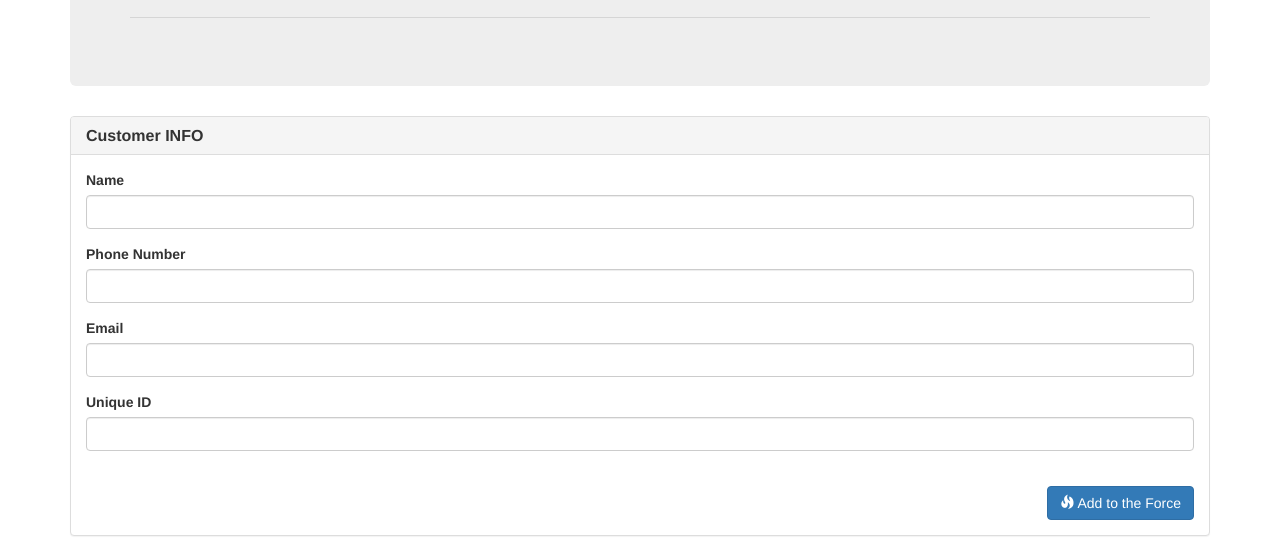
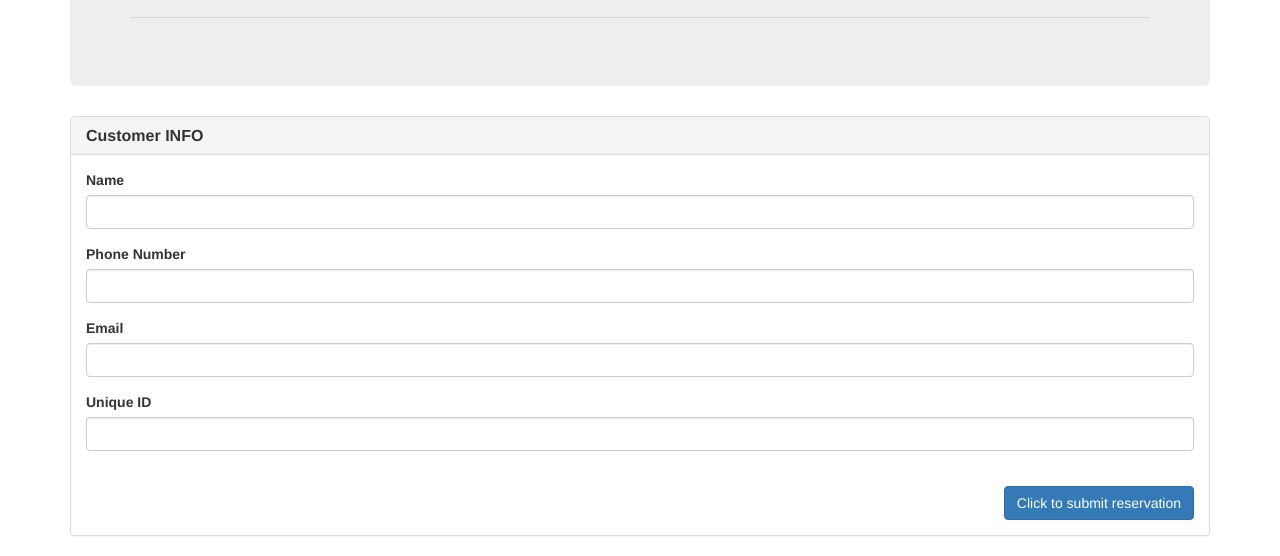
Before and after one commit to nooranis/hot-resturant, a website: page reserve.html in a window 1280 px wide. Shown: the part 259-815 px from the top of the page. Drawn offline with nearby package versions, Linux system fonts and the light colour scheme.

Commit message:
added glyphicon and button title

```diff
--- a/reserve.html
+++ b/reserve.html
@@ -65,7 +65,7 @@
                         </form>
                         <br>
                         <div class="text-right">
-                            <button type="submit" class="btn btn-primary btn-md" id="addBtn"></span><span class="glyphicon glyphicon-fire"></span> Add to the Force</button>
+                            <button type="submit" class="btn btn-primary btn-md" id="addBtn"></span><span class="glyphicons glyphicons-glass"></span> Click to submit reservation</button>
                         </div>
                     </div>
                 </div>
```
